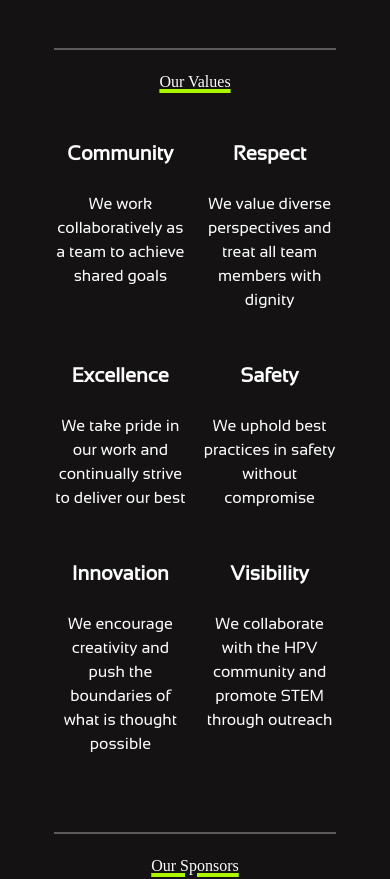
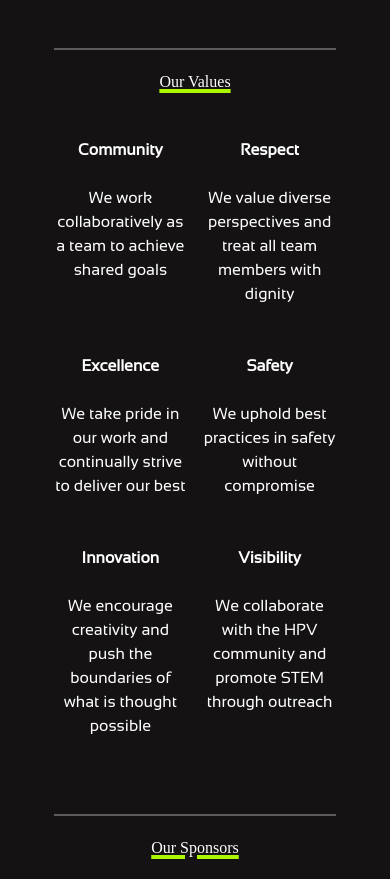
Before and after one commit to monash-human-power/MHP_Website_V2, a Next.js app: page / in a window 390 px wide. Shown: the part 1431-2310 px from the top of the page. Built offline with nearby package versions, Linux system fonts and the light colour scheme; a web font is replaced by a local one.

Commit message:
fix: Updated heading text on mobile screens to be appropriately sized for the viewport

```diff
--- a/app/page.tsx
+++ b/app/page.tsx
@@ -133,7 +133,7 @@ export default function Page() {
             <div className="grid grid-cols-2   md:grid-cols-3 gap-4 mt-8">
               {values.map((value,idx) => (
                 <div key={idx} className="flex flex-col justify-start items-center space-y-3 md:space-y-3 lg:space-y-0 sm:space-x-5 mb-5 h-full">
-                  <h2 className="text-xl font-semibold text-center p-3 sm:mb-0">
+                  <h2 className="text-l font-semibold  text-wrap text-center p-3 sm:mb-0   md:text-xl">
                   {value.name}
                   </h2>
                   <p className="my-4 max-w-prose text-center">
```
